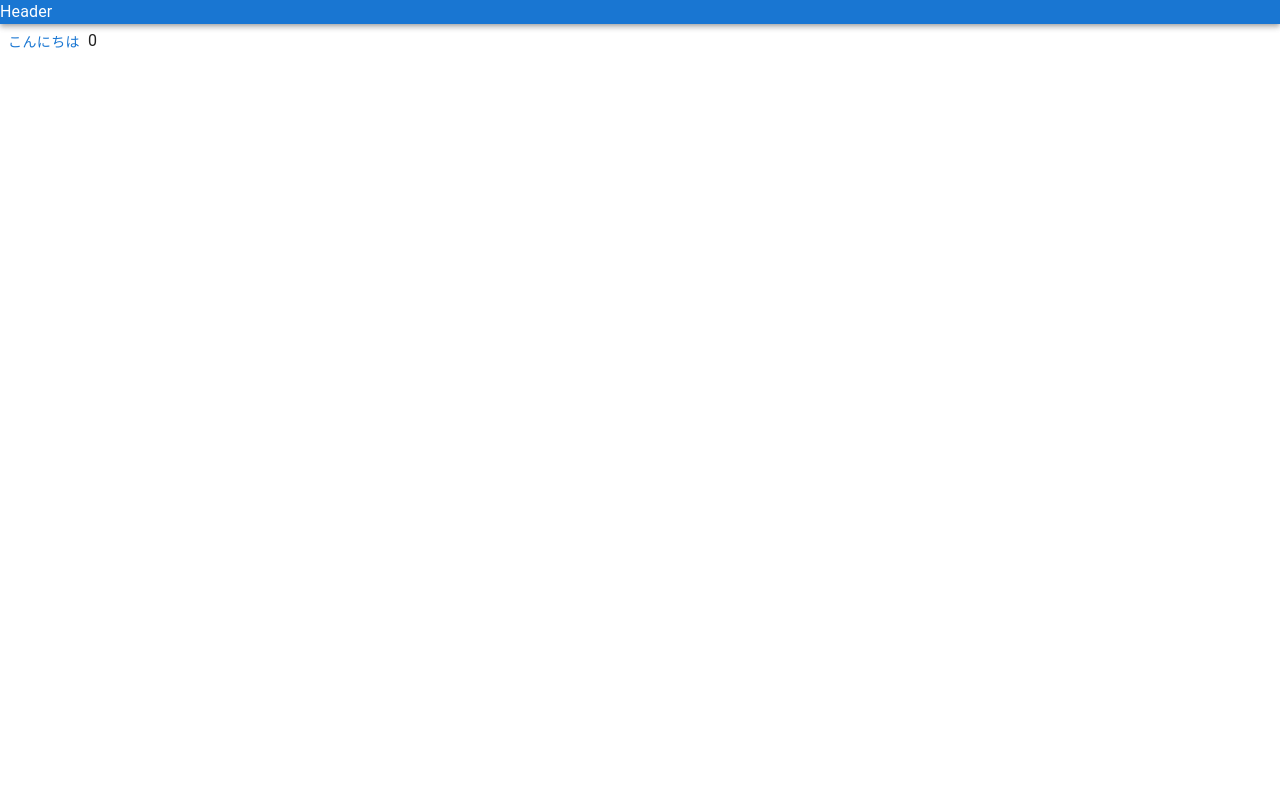
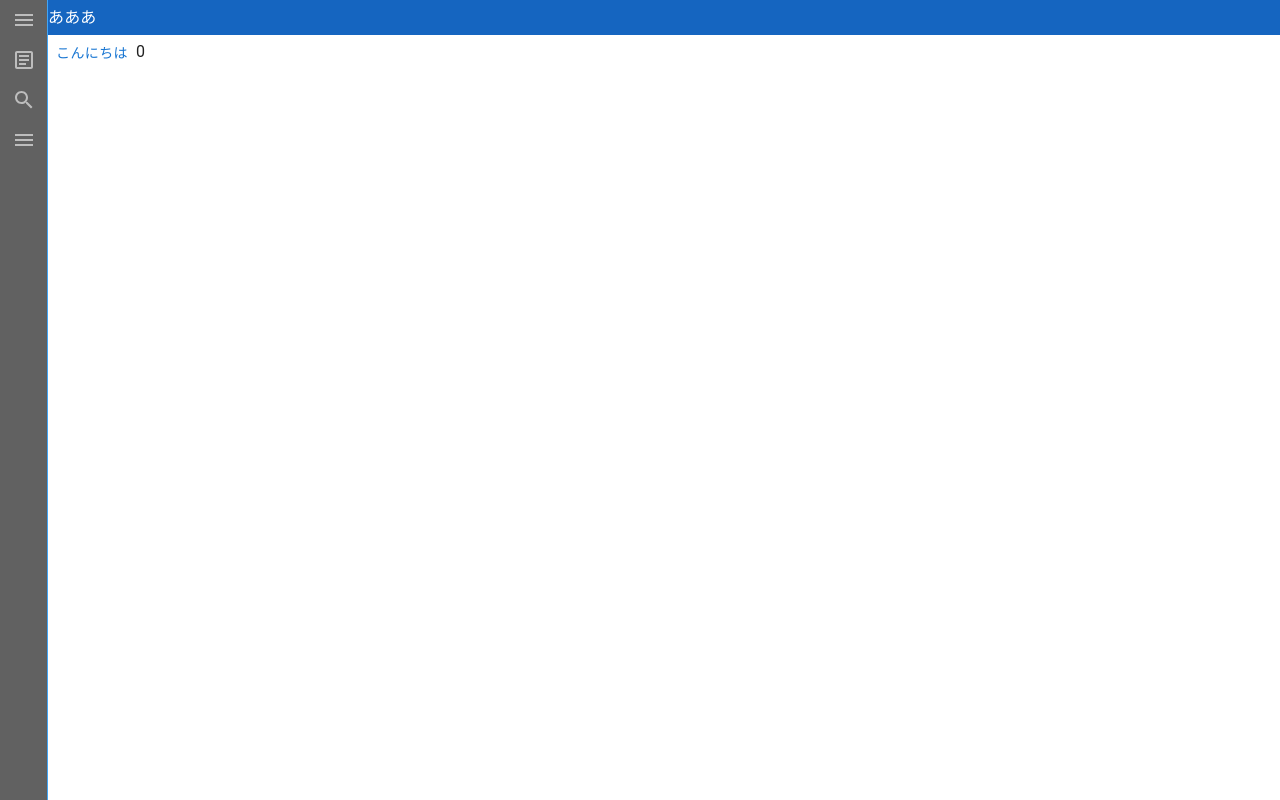
Before and after one commit to Segu-g/Segu-g.github.io, a React app: page / in a window 1280 px wide. Built offline with nearby package versions, Linux system fonts and the light colour scheme.

Commit message:
css change

```diff
--- a/src/App.tsx
+++ b/src/App.tsx
@@ -1,20 +1,34 @@
 import React from "react";
 import { BrowserRouter, Routes, Route } from "react-router-dom";
 import CssBaseline from "@mui/material/CssBaseline";
-import { createTheme, ThemeProvider } from "@mui/material/styles";
+import { createTheme, ThemeProvider, styled } from "@mui/material/styles";
+
+import SideNavBar, {sideDrawerWidth} from "@/components/SideNavBar";
 
 import Index from "./pages/Index";
 import NotFound from "./pages/NotFound";
 
+
 const theme = createTheme({});
+
+const MainContents = styled("main")(({ theme }) => ({
+    position: "absolute",
+    left: sideDrawerWidth,
+    right: 0,
+    height: "100%",
+}));
+
 
 const App: React.FC = () => <BrowserRouter>
     <ThemeProvider theme={theme}>
         <CssBaseline />
-        <Routes>
-            <Route path="/" element={<Index />} />
-            <Route path="*" element={<NotFound />} />
-        </Routes>
+        <SideNavBar />
+        <MainContents>
+            <Routes>
+                <Route path="/" element={<Index />} />
+                <Route path="*" element={<NotFound />} />
+            </Routes>
+        </MainContents>
     </ThemeProvider>
 </BrowserRouter>;
 export default App;
--- a/src/components/Header.tsx
+++ b/src/components/Header.tsx
@@ -1,11 +1,23 @@
 import React from "react";
 
-import AppBar from "@mui/material/AppBar";
+import Box from "@mui/material/Box";
+import {styled} from "@mui/material/styles";
+
+const TopBar = styled("header")(({ theme }) => ({
+    display: "flex",
+    flexDirection: "row",
+    alignItems: "center",
+    height: "35px",
+    backgroundColor: theme.palette.primary.dark,
+    color: theme.palette.primary.contrastText
+}));
 
 const Header = () => (<header>
-    <AppBar position="sticky">
-        Header
-    </AppBar>
+    <TopBar >
+        <Box component="span">
+            あああ
+        </Box>
+    </TopBar>
 </header>);
 
 export default Header;
--- /dev/null
+++ b/src/components/SideNavBar.tsx
@@ -0,0 +1,55 @@
+import React from "react";
+
+import { styled } from "@mui/material/styles";
+import IconButton from "@mui/material/IconButton";
+import MenuIcon from "@mui/icons-material/Menu";
+import ArticleOutlinedIcon from "@mui/icons-material/ArticleOutlined";
+import SearchOutlinedIcon from "@mui/icons-material/SearchOutlined";
+
+export const sideDrawerWidth = "48px";
+
+const SideDrawer = styled("div")(({theme})=>
+({
+    display: "flex",
+    flexDirection: "column",
+    width: sideDrawerWidth,
+    height: "100%",
+    position: "absolute",
+    backgroundColor: theme.palette.grey.A700,
+    borderRightStyle: "solid",
+    borderRightWidth: 1,
+    borderRightColor: theme.palette.primary.light,
+    "& .MuiIconButton-root": {
+        color: theme.palette.grey[400],
+        "&:hover": {
+            color: theme.palette.grey[50],
+        }
+    }
+}));
+
+const SideNavBar = () => {
+    return <SideDrawer>
+        <IconButton
+            size="medium"
+        >
+            <MenuIcon />
+        </IconButton>
+        <IconButton
+            size="medium"
+        >
+            <ArticleOutlinedIcon />
+        </IconButton>
+        <IconButton
+            size="medium"
+        >
+            <SearchOutlinedIcon />
+        </IconButton>
+        <IconButton
+            size="medium"
+        >
+            <MenuIcon />
+        </IconButton>
+    </SideDrawer>;
+};
+
+export default SideNavBar;
```
